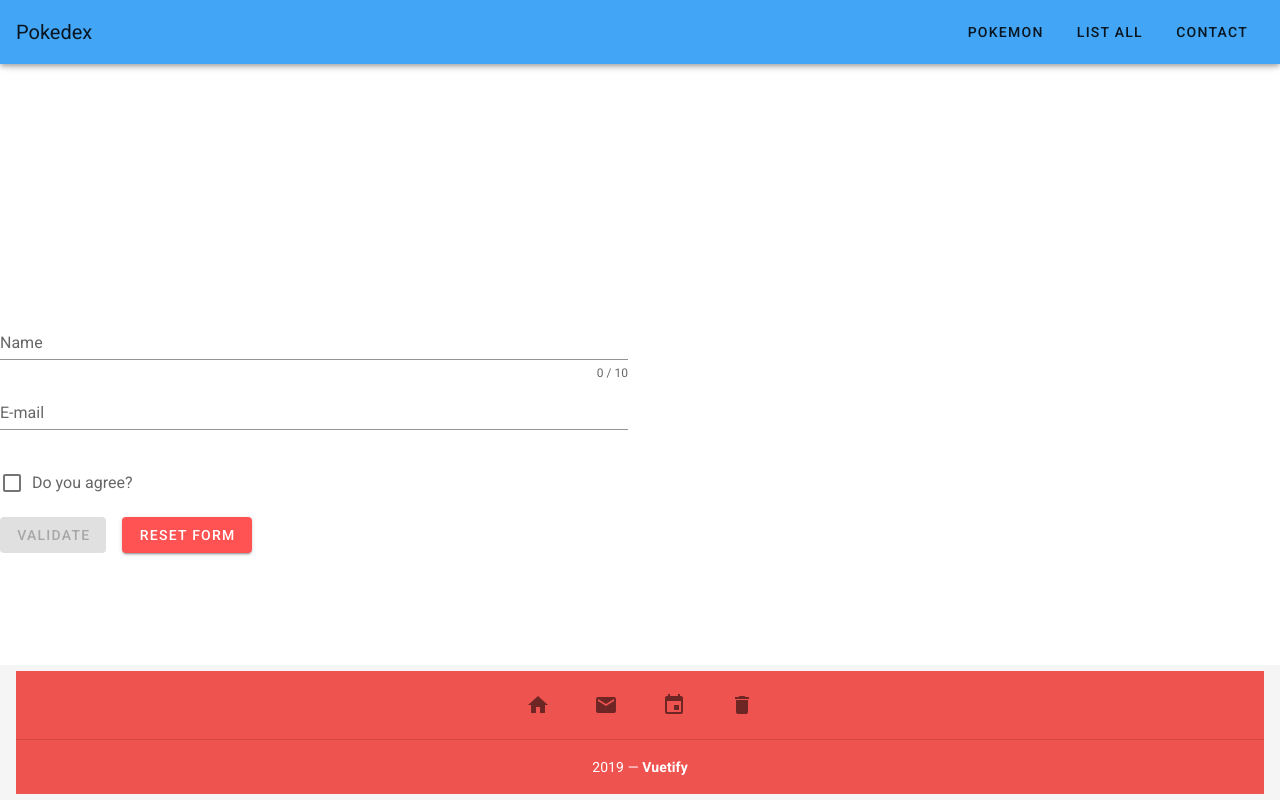
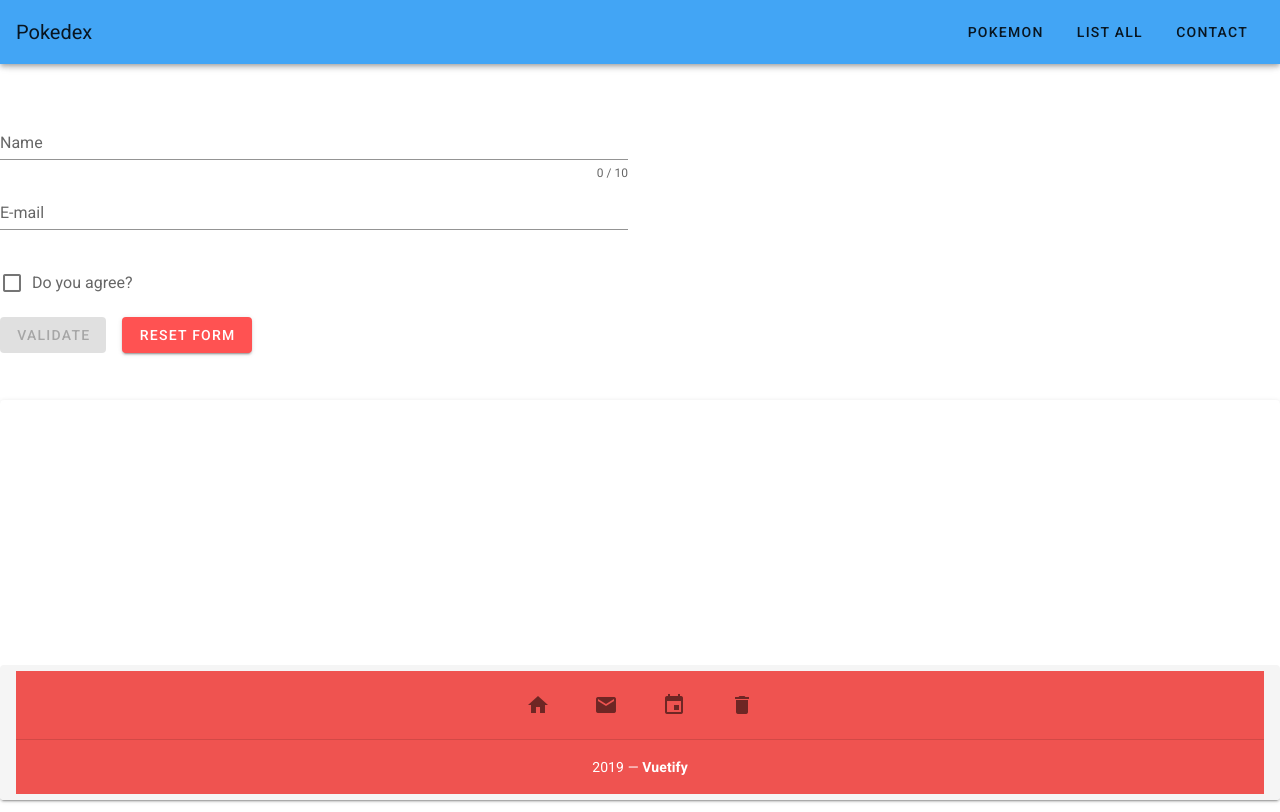
Before and after one commit to josecis0216/jose-cisneros-final-project, a Vue app in the folder my-app/: page / in a window 1280 px wide. Built offline with nearby package versions, Linux system fonts and the light colour scheme.

Commit message:
Additions to the footer

```diff
--- a/my-app/src/App.vue
+++ b/my-app/src/App.vue
@@ -1,7 +1,7 @@
-<template style="margin-left: 25px;">
+<template>
   <v-app>
     <app-header></app-header>
-    <div class="circular" v-bind:style="{ backgroundImage: 'url(' + image + ')' }"></div>
+    <!-- <div class="circular" v-bind:style="{ backgroundImage: 'url(' + image + ')' }"></div> -->
     <contact-page></contact-page>
     <app-footer></app-footer>
   </v-app>
--- a/my-app/src/components/Footer.vue
+++ b/my-app/src/components/Footer.vue
@@ -1,5 +1,5 @@
 <template>
-    <!-- <v-card height="400px"> -->
+    <v-card height="400px">
     <v-footer
       absolute
     >
```
